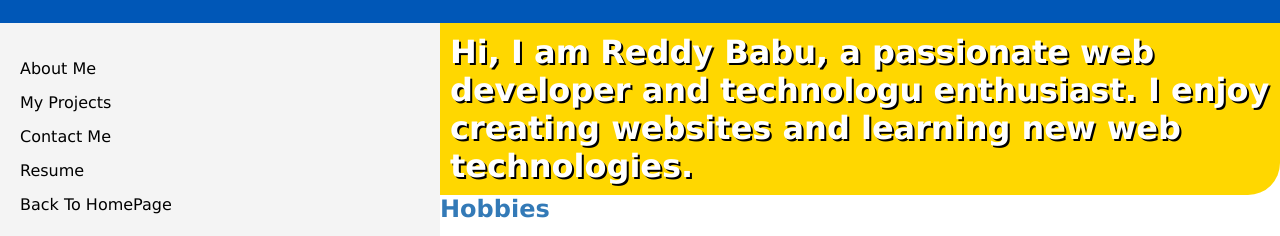
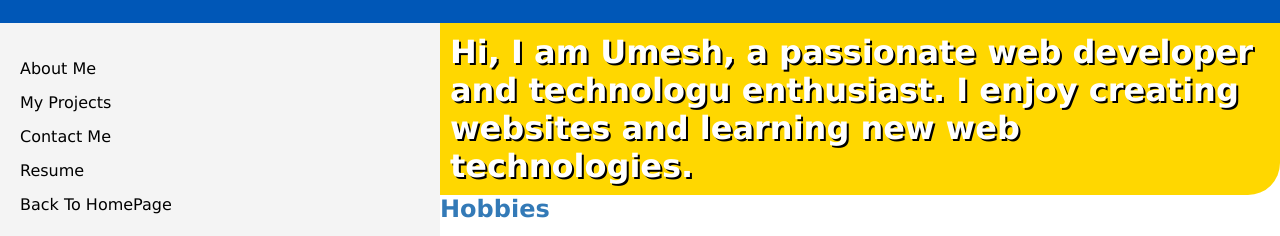
Before and after one commit to reddy-161/web-technology, a plain HTML site: page about.html in a window 1280 px wide. Shown: the part 70-306 px from the top of the page. Drawn offline with Linux system fonts and the light colour scheme.

Commit message:
Update about.html

```diff
--- a/about.html
+++ b/about.html
@@ -27,7 +27,7 @@
         </nav>
 
     <div class="content">
-    <h1>Hi, I am Reddy Babu, a passionate web developer and technologu enthusiast. I enjoy creating websites and learning new web technologies.</h1>
+    <h1>Hi, I am Umesh, a passionate web developer and technologu enthusiast. I enjoy creating websites and learning new web technologies.</h1>
     </h1>
     <h2 style="color: #337ab7;">Hobbies</h2>
     <ul>
```
